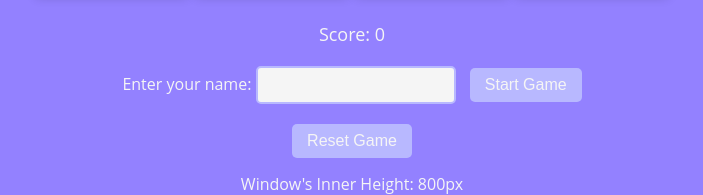
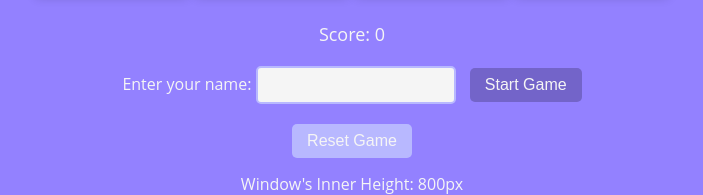
Before and after one commit to tchowdhuryf/SBA316-DOMBOM, a plain HTML site: page index.html in a window 1280 px wide. In both pictures the pointer is over the button "Start Game". Shown: the part 728-923 px from the top of the page, without its empty margins (288-991 px from the left). Drawn offline with Linux system fonts and the light colour scheme.

Commit message:
button hover color change

```diff
--- a/style.css
+++ b/style.css
@@ -27,6 +27,10 @@ button {
   border-radius: 5px;
   color: whitesmoke;
   transition: background-color 0.3s;
+}
+
+button:hover {
+  background-color: #7364c9;
 }
 
 input {
```
